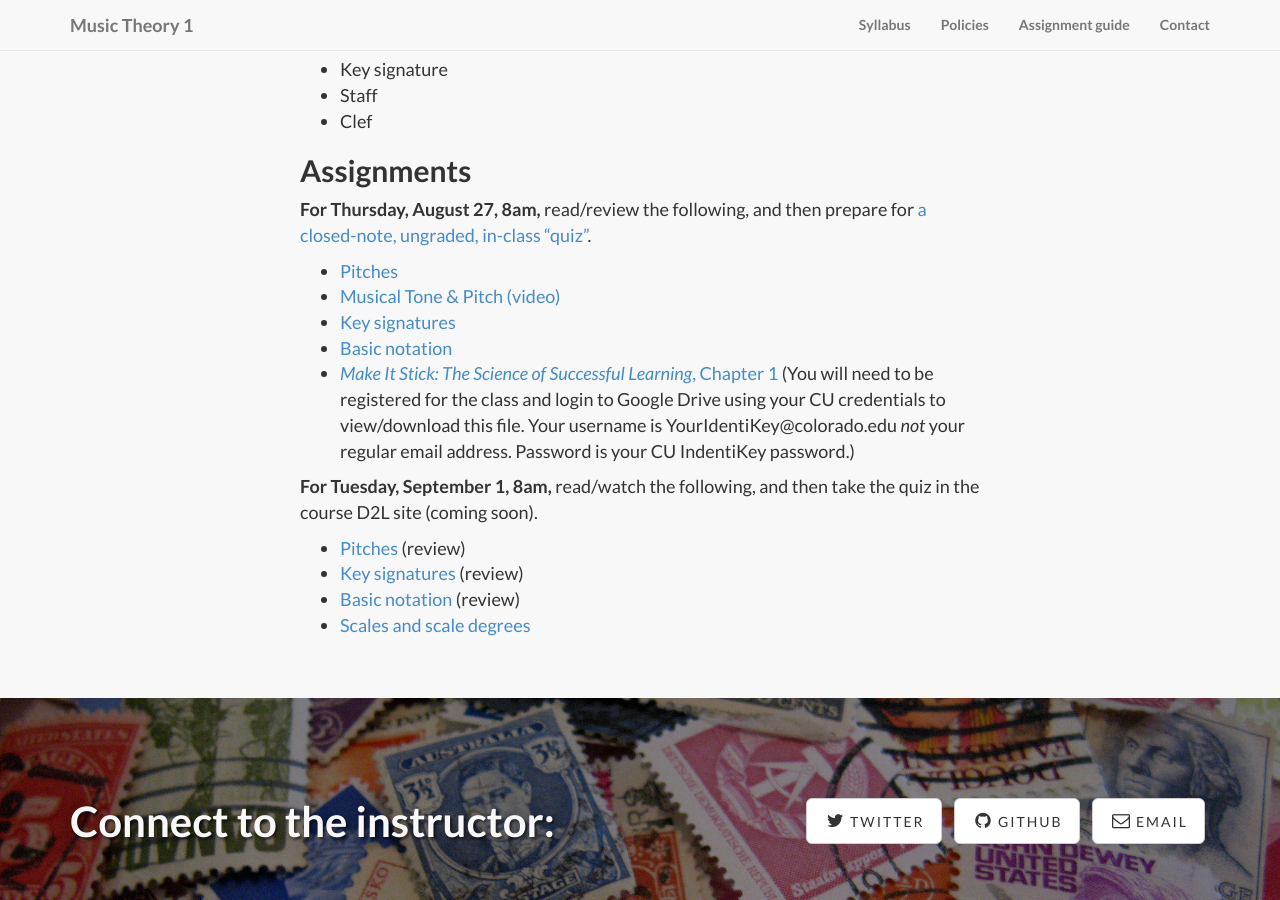
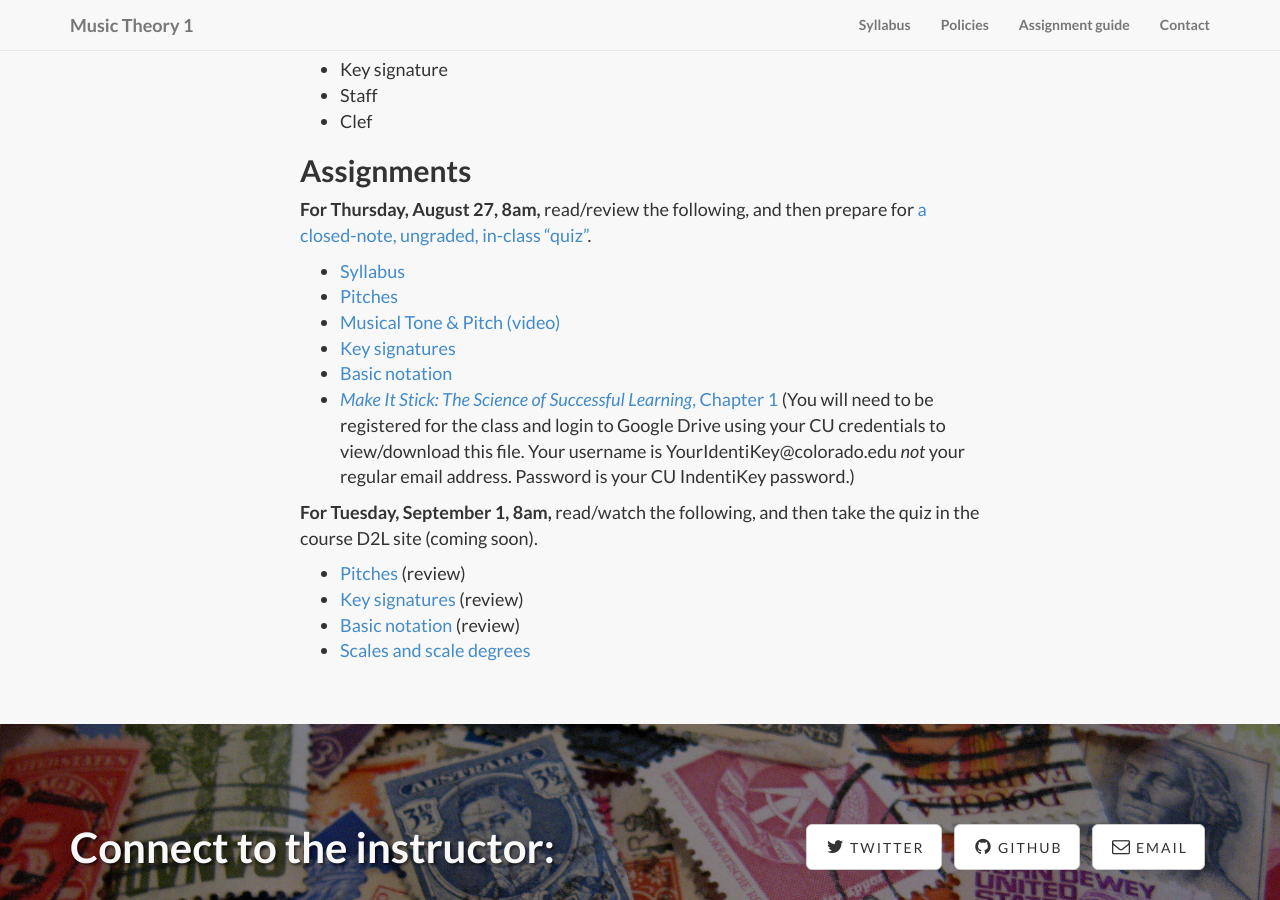
Before and after one commit to kshaffer/theory1, a Jekyll site: the page built from week1.md, in a window 1280 px wide and 900 px high, scrolled down 1061 px. Built offline with Jekyll 4.4.1, drawn with Linux system fonts in a browser that asks for light colours; nearby versions of some CDN libraries; library files that are not in the unit come from our copies.

Commit message:
added syllabus to Thursday reading

```diff
--- a/week1.md
+++ b/week1.md
@@ -30,6 +30,7 @@ This week we will explore the following core concepts:
 
 **For Thursday, August 27, 8am,** read/review the following, and then prepare for [a closed-note, ungraded, in-class "quiz"](/week1quiz1/).
 
+- [Syllabus](/syllabus/)
 - [Pitches](http://openmusictheory.com/pitches.html)
 - [Musical Tone & Pitch (video)](https://vimeo.com/129254238)
 - [Key signatures](http://openmusictheory.com/keySignatures.html)
```
